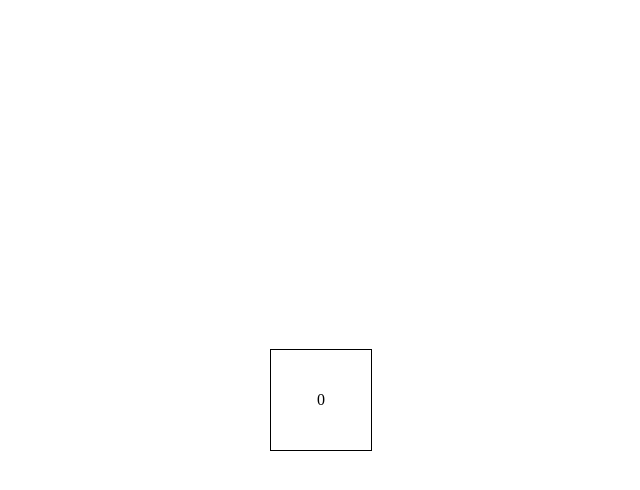
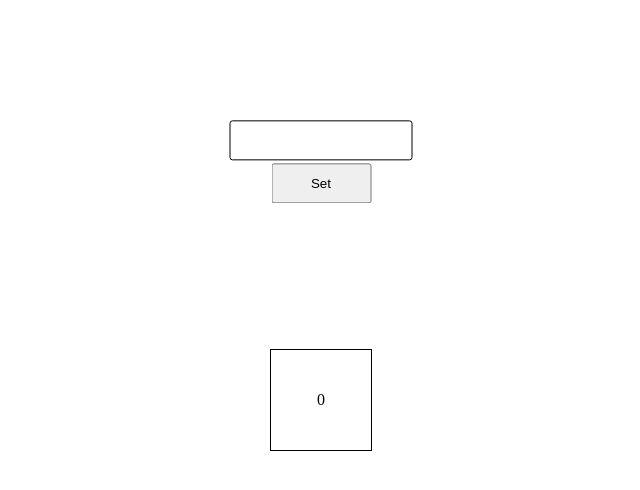
Before and after one commit to owiea/militimer, a plain HTML site: page index.html in a window 1280 px wide. Shown: the whole page, without its empty margins (319-959 px from the left). Drawn offline with Linux system fonts and the light colour scheme.

Commit message:
updated with input field

```diff
--- a/control.js
+++ b/control.js
@@ -1,34 +1,19 @@
-// document.onmousedown = function(){
-//     curr = 946665000000
-//     b = 0
-//     a = setInterval(() => {
-//         curr ++
-//         v = new Date(curr)
-//         document.querySelector("#main > div").innerText = v.getHours() + ":" + v.getMinutes() + ":" + v.getSeconds() + ":" + v.getMilliseconds()
-//         if (curr - 946665000000 == 50){
-//             navigator.vibrate(100)
-//         }
-//     }, 1)
-// }
-
-// document.onmouseup = function(){
-//     clearInterval(a)
-//     //alert(b)
-// }
-
-
-
+document.addEventListener("DOMContentLoaded", function() {
     let intervalId;
-
+    let tti = 50;
     document.body.style.userSelect = "none"; // Prevent text selection
 
     document.addEventListener("touchstart", function(e) {
         e.preventDefault(); // Prevent right-click menu on touch devices
+        if (!isExcludedElement(e.target)) {
             startTimer();
+        }
     });
 
-document.onmousedown = function() {
+    document.onmousedown = function(e) {
+        if (!isExcludedElement(e.target)) {
             startTimer();
+        }
     };
 
     document.addEventListener("touchend", function() {
@@ -39,31 +24,42 @@ document.onmouseup = function() {
         stopTimer();
     };
 
+    document.getElementById("onc").addEventListener("click", () => {
+        tti = parseFloat(document.getElementById("tti").value);
+    });
+
+    function isExcludedElement(target) {
+        return (
+            target.id === "tti" ||
+            target.id === "onc" ||
+            target.parentElement.id === "inputf"
+        );
+    }
+
     let startTime;
     let timerInterval;
 
     function startTimer() {
         startTime = new Date().getTime();
-  timerInterval = setInterval(updateTimer, 10); // Updated interval to 10 milliseconds
+        timerInterval = setInterval(() => {updateTimer(tti)}, 10);
     }
 
     function stopTimer() {
         clearInterval(timerInterval);
     }
 
-function updateTimer() {
+    function updateTimer(t = 0) {
         const currentTime = new Date().getTime();
         const elapsedTime = currentTime - startTime;
-
-  //document.getElementById('timer').innerText = ` ${Math.floor(elapsedTime/(36000*24))} : ${Math.floor(elapsedTime/(36000))} : ${Math.floor(elapsedTime/(600))} : ${elapsedTime%100}`;
         document.getElementById('timer').innerText = Math.round(elapsedTime/10)
 
-  if (270 < elapsedTime && elapsedTime < 290) {
-      navigator.vibrate(200); // Vibrate for 200 milliseconds
+        if (( t*10 - 230) < elapsedTime && elapsedTime < ( t*10-210)) {
+            //alert(tti);
+            navigator.vibrate(200);
         }
     }
 
-// Prevent right-click menu
     document.addEventListener("contextmenu", function(e) {
         e.preventDefault();
     });
+});
--- a/index.html
+++ b/index.html
@@ -9,7 +9,10 @@
     <div id="main">
         <div id="timer">0</div>
     </div>
-
+    <div id="inputf">
+        <input type="text" id="tti">
+        <button id="onc">Set</button>
+    </div>
     <script src="control.js"></script>
 </body>
 </html>
--- a/style.css
+++ b/style.css
@@ -11,3 +11,25 @@
     justify-content: center;
     flex-direction: column;
 }
+
+#inputf{
+    position: absolute;
+    top: 20%;
+    right: 50%;
+    transform: translate(50%,-50%);
+    display: flex;
+    flex-direction: column;
+    align-items: center;
+}
+
+#inputf > input{
+    border: 1px solid black;
+    margin: 2%;
+    border-radius: 3px;
+    height: 40px;
+}
+
+#inputf > button{
+    width: 100px;
+    height: 40px;
+}
```
Lines whose indentation alone changed are shown as unchanged.
